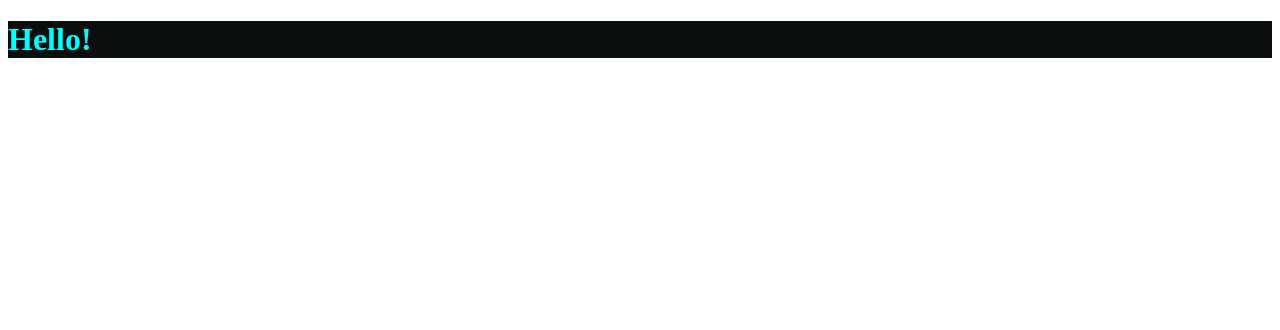
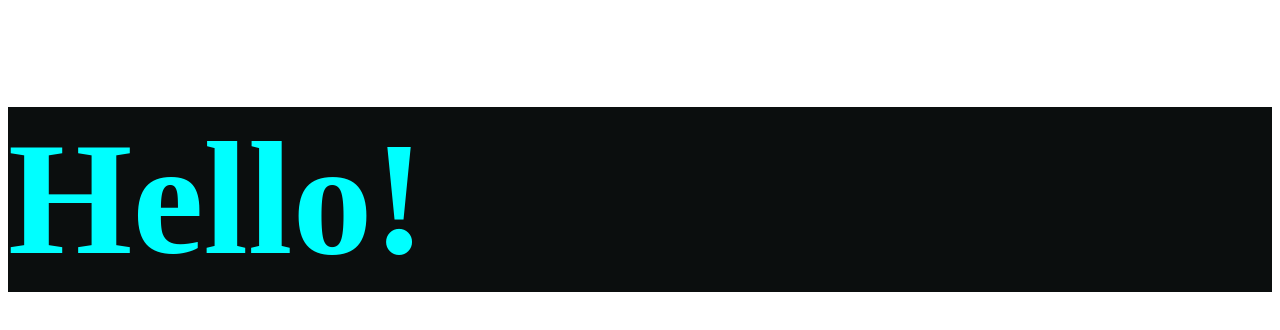
Before and after one commit to NataliiaLysenkova/training, a plain HTML site: page index.html in a window 1280 px wide. Drawn offline with Linux system fonts and the light colour scheme.

Commit message:
font-size

```diff
--- a/style.css
+++ b/style.css
@@ -1,5 +1,6 @@
 .title {
     color: aqua;
+    font-size: 10em;
 }
 
 .container {
```
